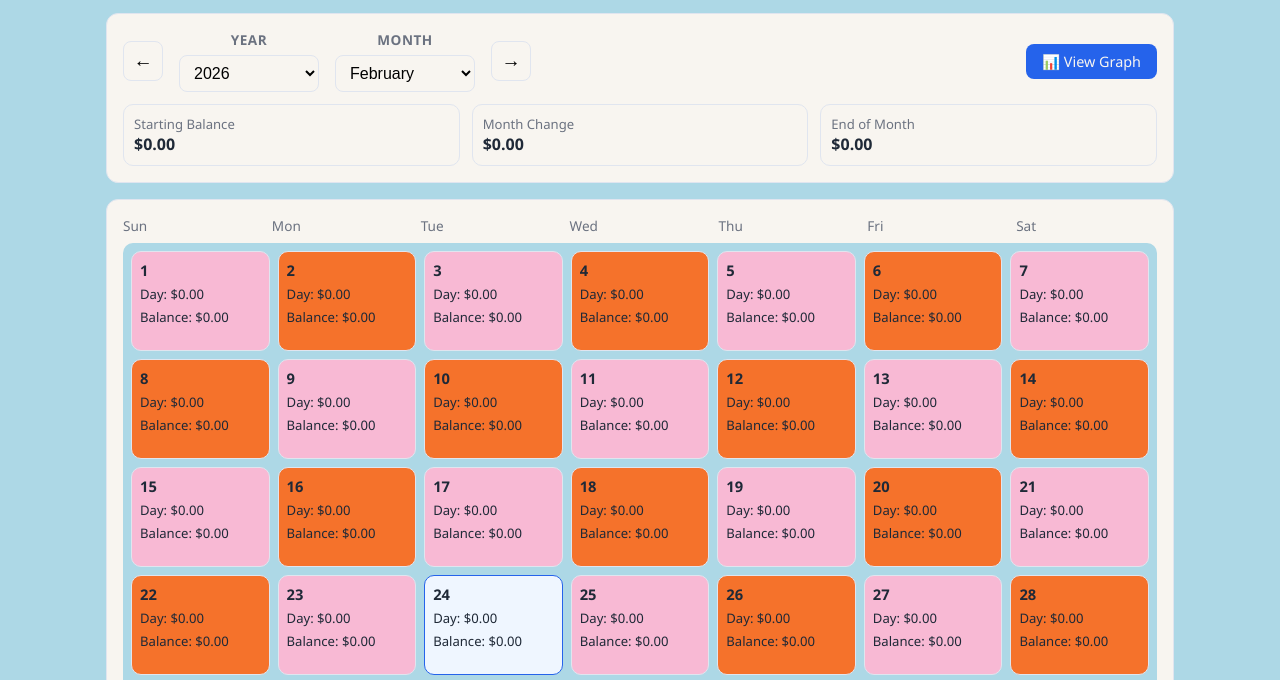
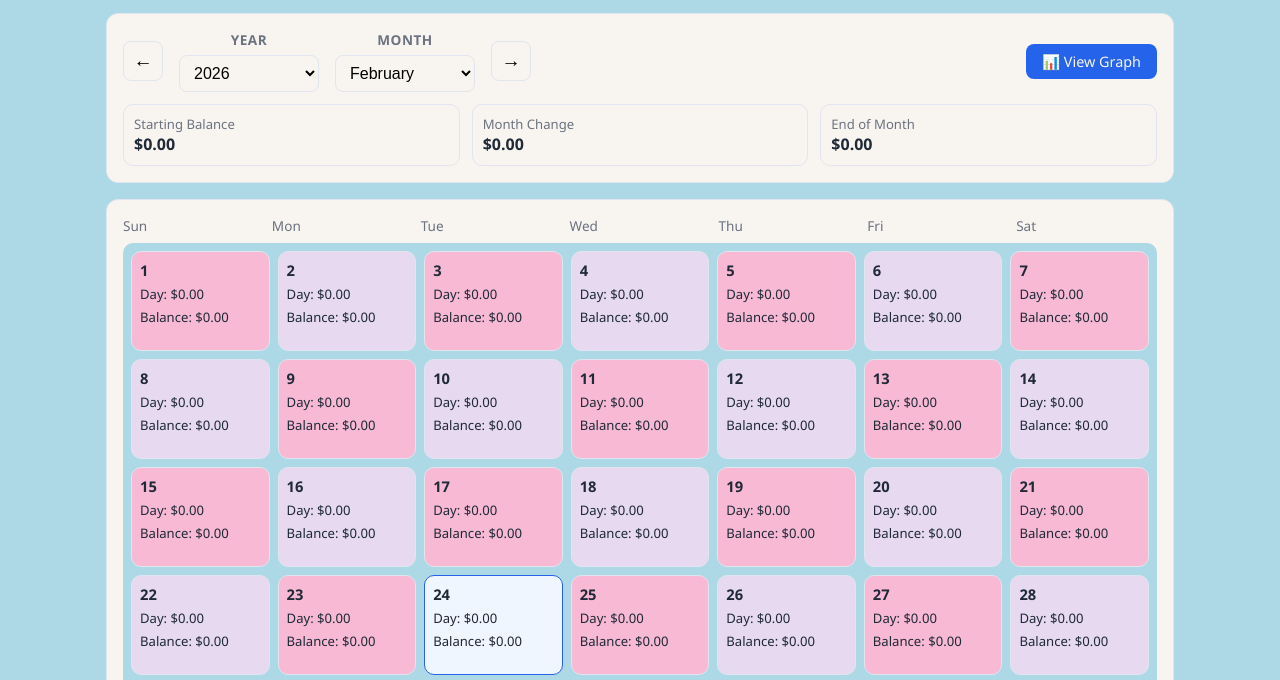
Before and after one commit to newgithubguy/fi-man, a plain HTML site: page index.html in a window 1280 px wide. Shown: the part 96-776 px from the top of the page. Drawn offline with Linux system fonts and the light colour scheme.

Commit message:
Change even days to light purple color

```diff
--- a/styles.css
+++ b/styles.css
@@ -141,7 +141,7 @@ body {
   border-radius: 10px;
   padding: 8px;
   min-height: 100px;
-  background: #F5722B;
+  background: #E6D9F0;
   display: flex;
   flex-direction: column;
   gap: 5px;
```
